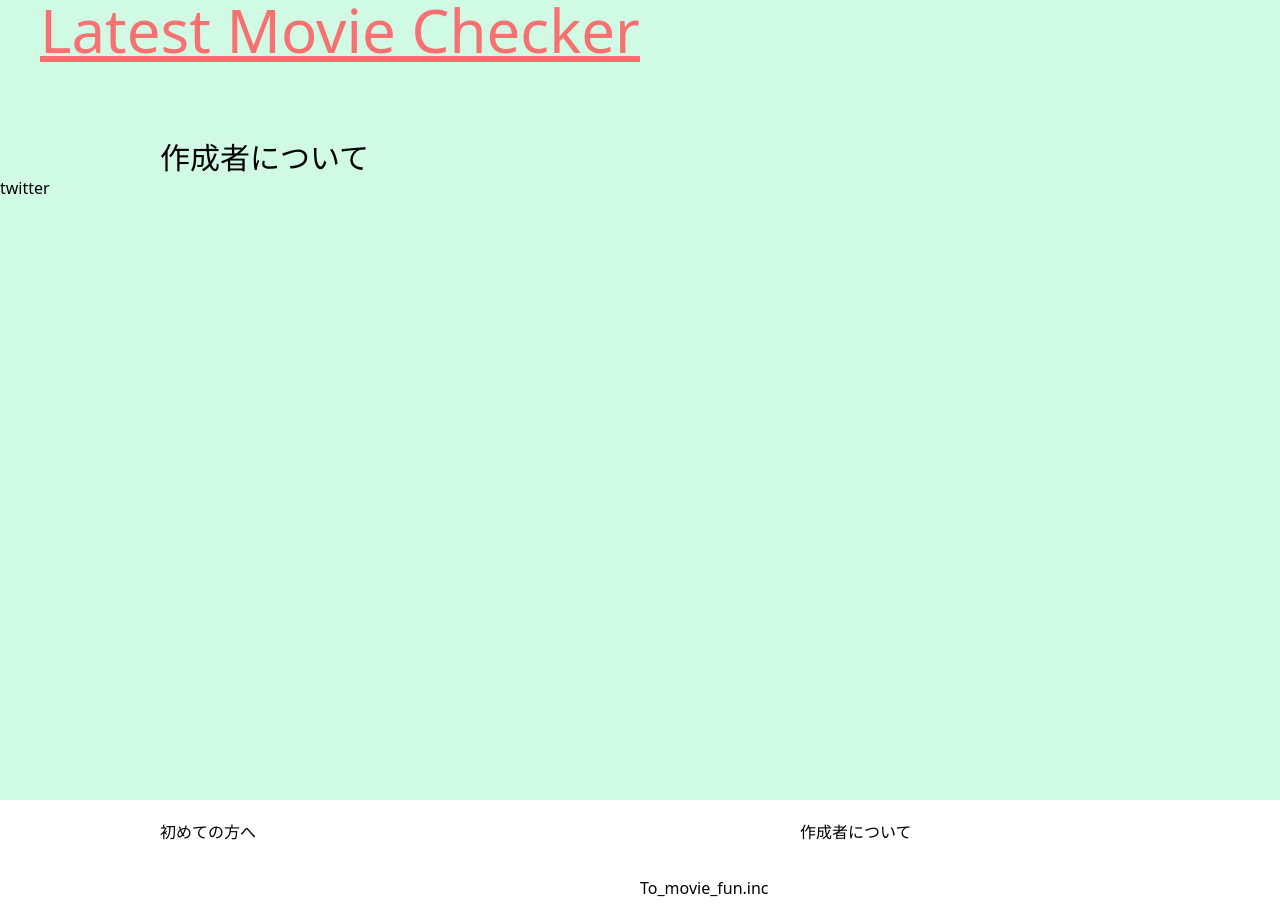
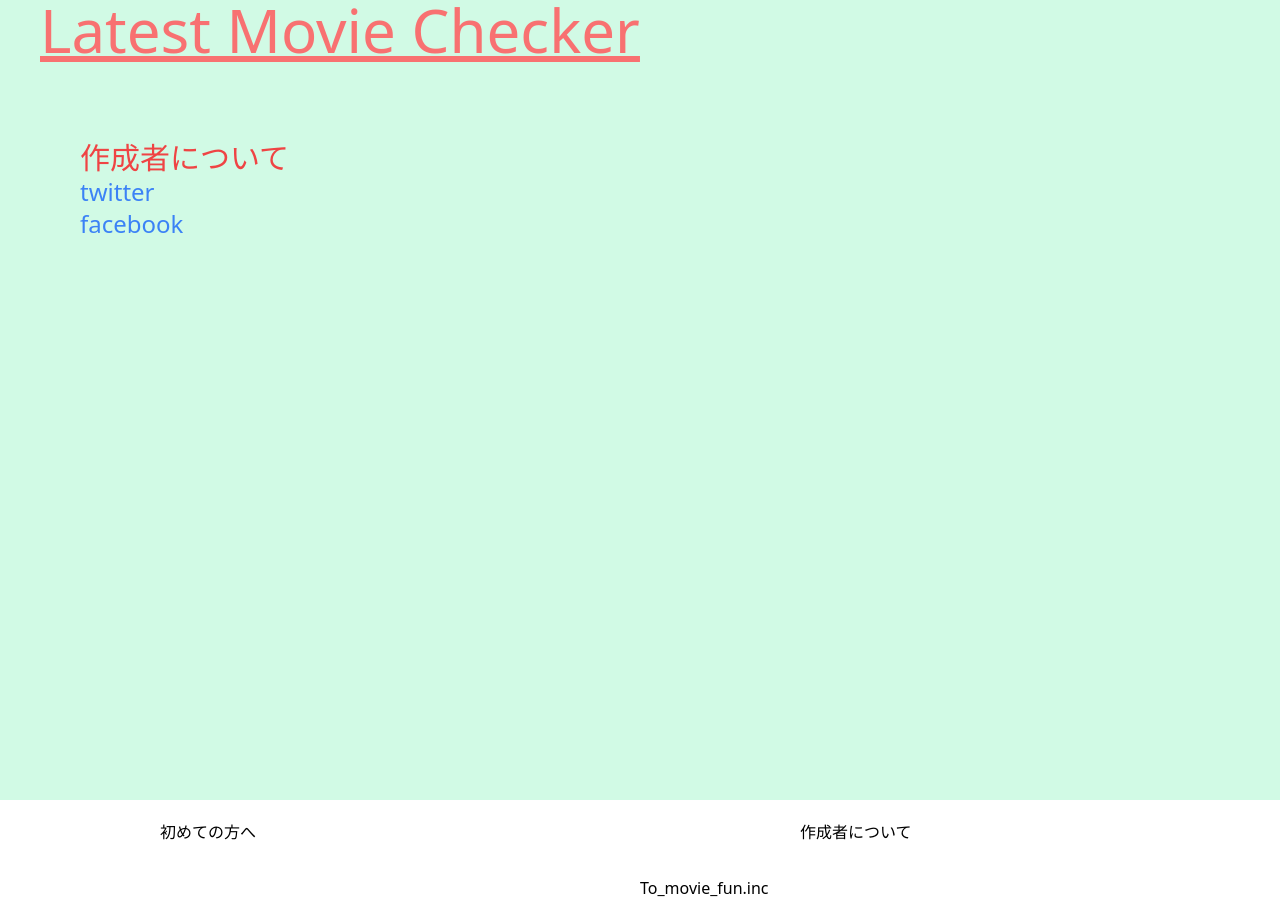
Before and after one commit to jungle379/Latest_movie_checker, a Next.js app: page /footer/creater in a window 1280 px wide. Shown: the top 912 px of the page. Built offline with nearby package versions, Linux system fonts and the light colour scheme.

Commit message:
✨ add_SNS

```diff
--- a/pages/footer/creater.js
+++ b/pages/footer/creater.js
@@ -11,8 +11,13 @@ export default function FirstPost() {
     </Head>
     <main className="h-screen bg-green-100">
       <Header></Header>
-    <div className="text-3xl ml-40">作成者について</div>
-    <Link href="">twitter</Link>
+    <div className="text-3xl ml-20 text-red-500">作成者について</div>
+    <div className="text-2xl text-blue-500 ml-20">
+    <Link href="https://twitter.com/hirokimorino">twitter</Link>
+    </div>
+    <div className="text-2xl text-blue-500 ml-20">
+    <Link href="/">facebook</Link>
+    </div>
     </main>
     <Footer></Footer>
     </>
```
